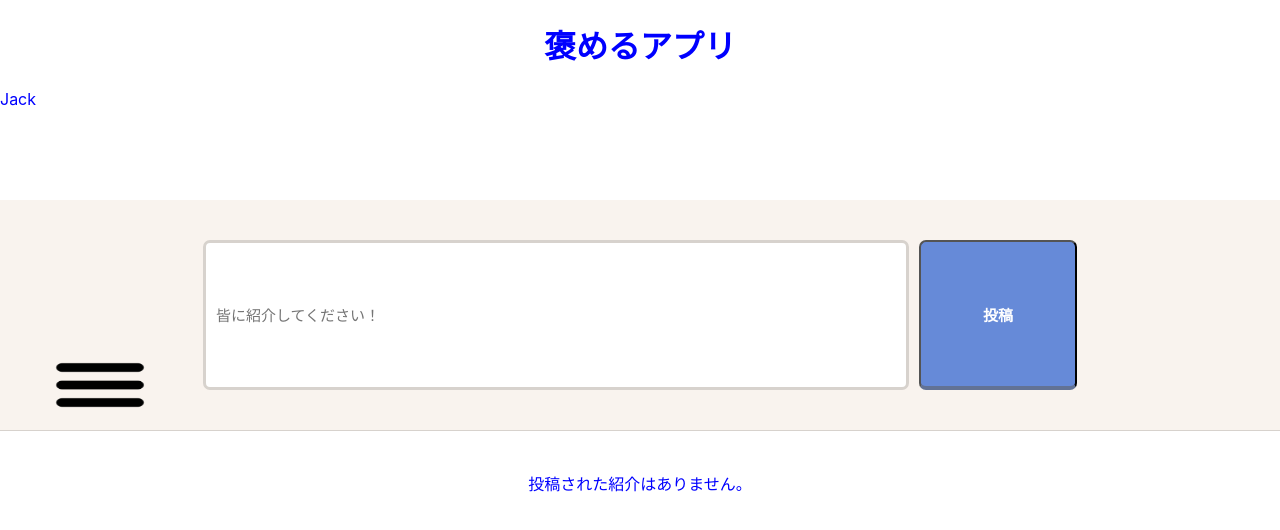
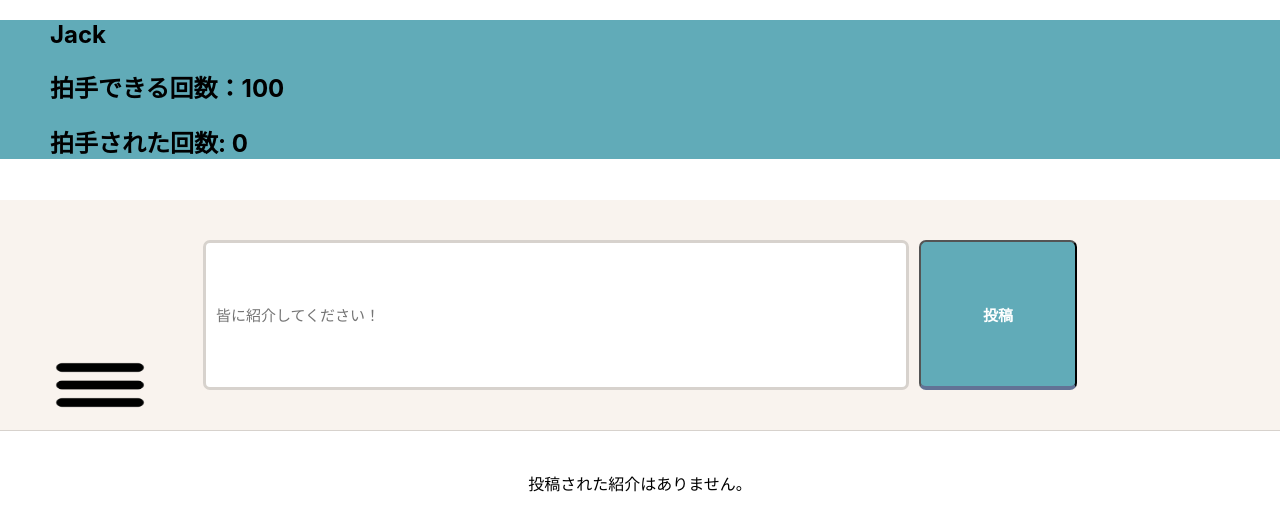
Before and after one commit to youha1323/todo-app, a React (Create React App) app: page / in a window 1280 px wide. Shown: the top 530 px of the page. Built offline with nearby package versions, Linux system fonts and the light colour scheme.

Commit message:
[add]Userdataの表示（一人のみ）

```diff
--- a/src/App.css
+++ b/src/App.css
@@ -7,6 +7,10 @@
 }
 h1 {
   text-align: center;
+}
+
+h2 {
+  margin-left: 50px;
 }
 
 .inner {
@@ -114,7 +118,7 @@ h1 {
   display: inline-block;
   padding: 10px 15px;
   text-decoration: none;
-  background: #668ad8;
+  background: #61abb8;
   color: #fff;
   border-bottom: solid 4px #627295;
   border-radius: 7px;
--- a/src/components/Area/PostArea.tsx
+++ b/src/components/Area/PostArea.tsx
@@ -2,29 +2,20 @@ import React, {useState} from 'react';
 import PostInput from '../PostInput';
 import PostList from '../PostList';
 import { Post } from '../../Types';
-import GridArea from '../../styles/GridArea';
 import Menu from '../Menu';
-//import styled from 'styled-components';
-
-type Props = {
-  area: string
-}
 
 const initialState: Post[] = [//初期データを登録
 
 ]
 
-const PostArea: React.FC<Props> = (props) => {
+const PostArea: React.FC = () => {
   const [posts, setPosts] = useState(initialState);
-  const {area} = props;
 
   return(
     <div>
-      <GridArea area={area}>
          <Menu />
          <PostInput posts={posts} setPosts={setPosts} />
          <PostList posts={posts} setPosts={setPosts}/>
-      </GridArea>
     </div>
   );
 }
--- a/src/components/Area/UserArea.tsx
+++ b/src/components/Area/UserArea.tsx
@@ -12,7 +12,6 @@ const UserArea: React.FC<Props> = (props) => {
   return(
     <div>
       <GridArea area = {area}>
-        <h1>褒めるアプリ</h1>
         <UserInfo />
       </GridArea>
     </div>
--- a/src/components/Menu.tsx
+++ b/src/components/Menu.tsx
@@ -1,5 +1,6 @@
 import React, {useState, useRef, useEffect} from 'react';
 import Button from '../img/Button.png';
+
 
 const Menu = () => {
   const [isOpen, setIsOpen] = useState(false)
@@ -11,7 +12,10 @@ const Menu = () => {
 
   return (
     <div className = "Menu-btn">
-      <img  src={Button} alt="Button TAG" width="100" height="70" onClick={() => setIsOpen(isOpen ? false : true)} />
+      <img  src={Button} alt="Button TAG"
+        width="100" height="70"
+        onClick={() => setIsOpen(isOpen ? false : true)}
+      />
       {isOpen &&
         <ul
           onBlur={() => setTimeout(() => setIsOpen(false), 100)}
--- a/src/components/PostInput.tsx
+++ b/src/components/PostInput.tsx
@@ -31,7 +31,7 @@ const PostInput: React.FC<Props> = ({posts, setPosts}) => {
 
       const newPost : Post = {
         id: count,
-        title: inputTitle+inputTime ,
+        title: inputTitle+inputTime,
         done: false,
       }
 
--- a/src/components/Templates/PraiseTemplate.tsx
+++ b/src/components/Templates/PraiseTemplate.tsx
@@ -13,7 +13,7 @@ const PraiseTemplate: React.FC = () => {
   return (
     <GridLayout>
       <UserArea area={Area.UserArea} />
-      <PostArea area={Area.PostArea} />
+      <PostArea />
     </GridLayout>
   )
 }
--- a/src/components/UserInfo.tsx
+++ b/src/components/UserInfo.tsx
@@ -1,8 +1,6 @@
 import React from 'react';
 import { User } from '../Types';
 //import Jack from '../img/Jack.png';
-
-
 
 const UserInfo: React.FC = () => {
   var img1 = new Image();
@@ -12,12 +10,14 @@ const UserInfo: React.FC = () => {
     name : "Jack",
     clap : 100,
     applause: 0,
-    img : img1
+    img : img1,
   }
 
   return(
     <div>
-      {newUser.name}
+      <h2>{newUser.name}</h2>
+      <h2>拍手できる回数：{newUser.clap}</h2>
+      <h2>拍手された回数: {newUser.applause}</h2>
     </div>
   );
 }
--- a/src/styles/GridArea.ts
+++ b/src/styles/GridArea.ts
@@ -6,8 +6,8 @@ type Props = {
 
 const GridArea = styled.div<Props>(props => `
   grid-area: ${props.area};
-
-  color: blue;
+  background-color: #61abb8;
+  color: black;
 `);
 
 export default GridArea;
```
